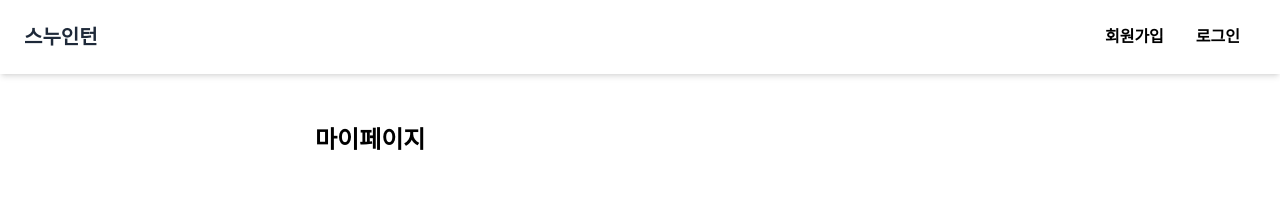
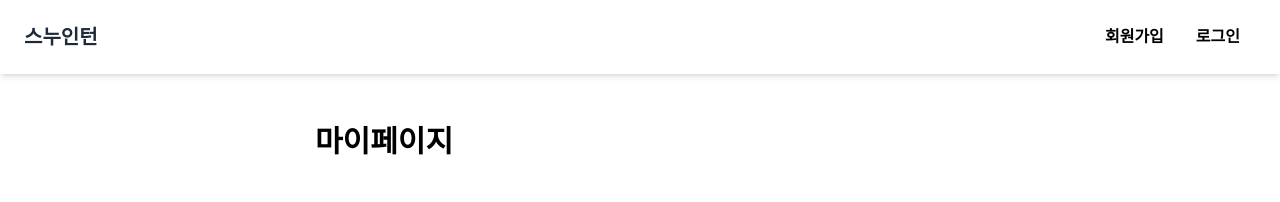
Before and after one commit to s3mng/wf_team4_1015, a React (Vite) app: page /mypage in a window 1280 px wide. Shown: the top 202 px of the page. Built offline with nearby package versions, Linux system fonts and the light colour scheme; a web font is replaced by a local one.

Commit message:
💄 Increase MyPage title font size

```diff
--- a/src/pages/MyPage.tsx
+++ b/src/pages/MyPage.tsx
@@ -73,7 +73,7 @@
 
   return (
     <div className="mx-auto flex w-full max-w-[698px] flex-col gap-10 px-6 py-[50px]">
-      <h1 className="text-2xl font-bold">마이페이지</h1>
+      <h1 className="text-3xl font-bold">마이페이지</h1>
 
       <div className="flex h-10 justify-between place-content-center">
 
```
